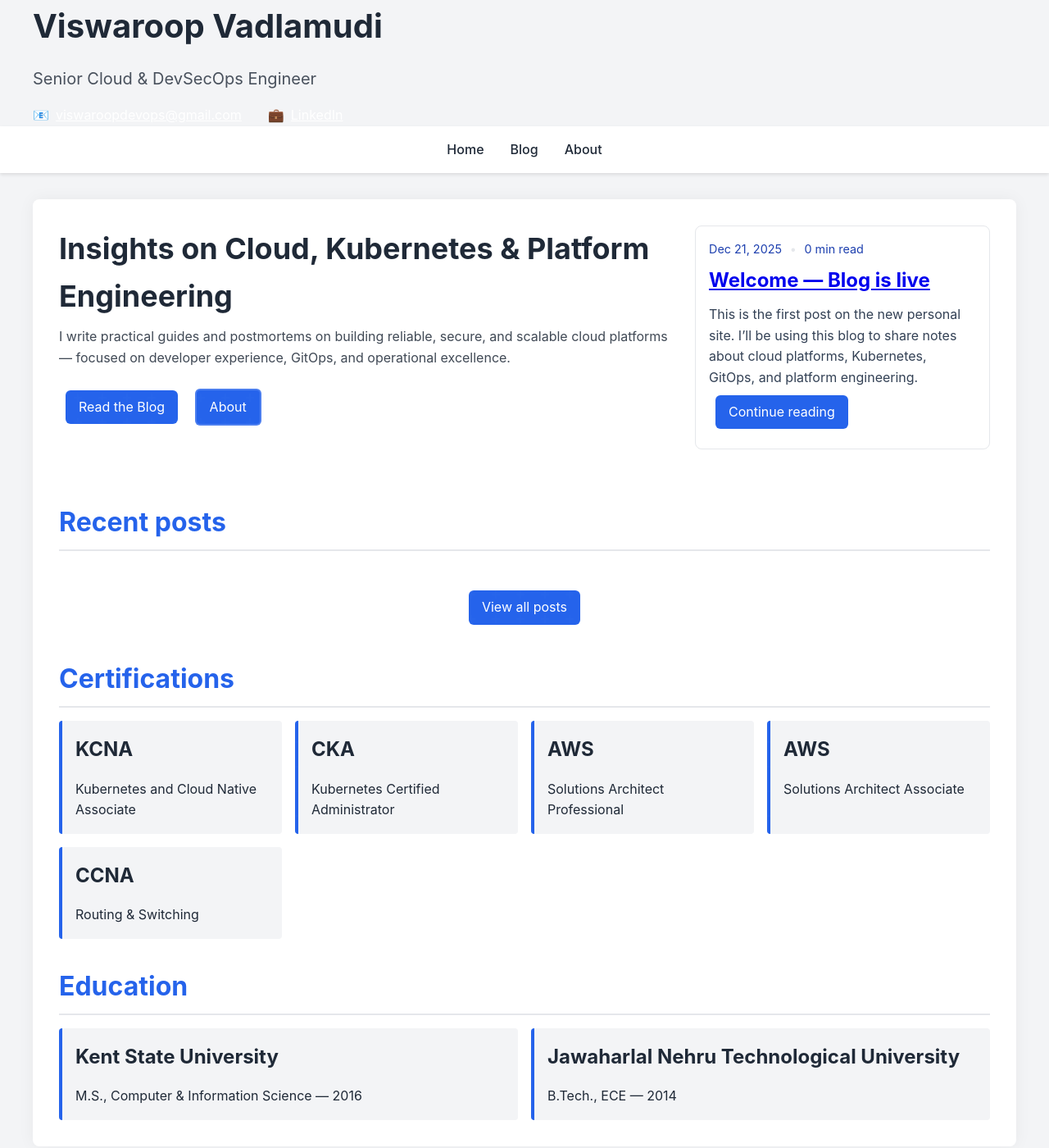
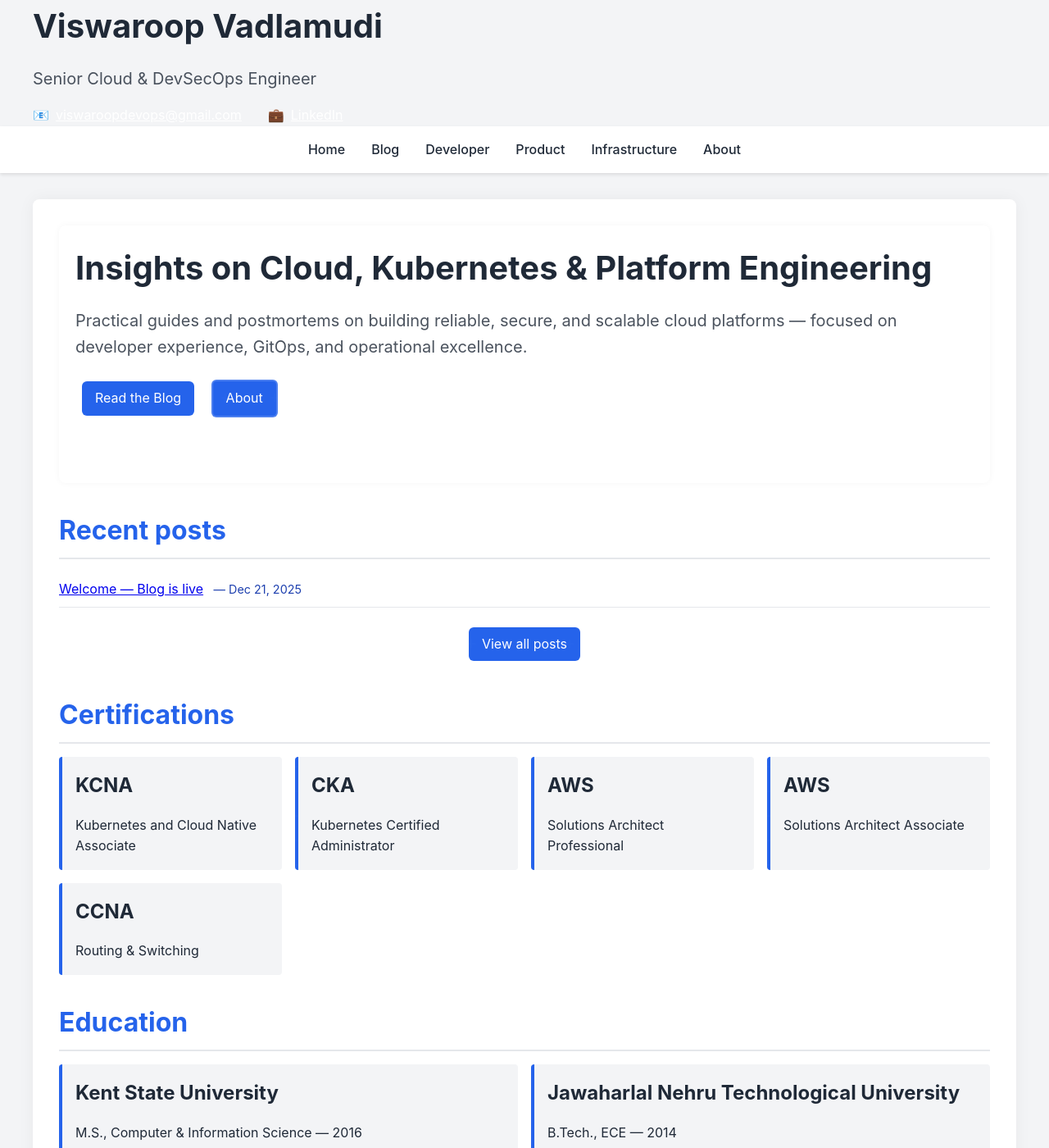
Before and after one commit to vviswaroop/vviswaroop.github.io, a Jekyll site: the page built from index.html, in a window 1280 px wide and 1400 px high. Shown: the whole window at 82% size. Built offline with Jekyll 4.4.1, drawn with Linux system fonts in a browser that asks for light colours.

Commit message:
feat(site): convert homepage to content-first, add topic pages, generate top-tags via CI, move certs to About, a11y tweaks

```diff
--- a/_layouts/default.html
+++ b/_layouts/default.html
@@ -9,6 +9,7 @@
     <link rel="stylesheet" href="{{ '/assets/css/style.css' | relative_url }}">
   </head>
   <body>
+    <a class="skip-link" href="#main-content" style="position:absolute;left:-9999px;top:auto;width:1px;height:1px;overflow:hidden;">Skip to content</a>
     <header>
       <div class="header-background"></div>
       <div class="header-content">
@@ -31,12 +32,14 @@
       <ul>
         <li><a href="/">Home</a></li>
         <li><a href="/blog/">Blog</a></li>
+        <li><a href="/developer/">Developer</a></li>
+        <li><a href="/product/">Product</a></li>
+        <li><a href="/infrastructure/">Infrastructure</a></li>
         <li><a href="/about/">About</a></li>
-
       </ul>
     </nav>
 
-    <main class="container">
+    <main id="main-content" class="container">
       {{ content }}
     </main>
   </body>
--- a/assets/css/style.css
+++ b/assets/css/style.css
@@ -90,6 +90,20 @@ nav {
     z-index: 100;
 }
 
+/* Skip link (a11y) */
+.skip-link:focus {
+    position: static !important;
+    left: auto !important;
+    width: auto !important;
+    height: auto !important;
+    overflow: visible !important;
+    background: var(--primary);
+    color: white;
+    padding: 0.5rem 1rem;
+    border-radius: 4px;
+    z-index: 9999;
+}
+
 nav ul {
     display: flex;
     justify-content: center;
@@ -131,10 +145,10 @@ main.container {
 /* Homepage hero */
 .hero {
     background: white;
-    padding: 2rem;
+    padding: 1.25rem;
     border-radius: 8px;
-    box-shadow: 0 0 12px rgba(0,0,0,0.05);
-    text-align: center;
+    box-shadow: 0 0 8px rgba(0,0,0,0.04);
+    text-align: left;
 }
 
 .btn{
@@ -156,6 +170,8 @@ main.container {
     padding: 0.5rem 0;
     border-bottom: 1px solid var(--border);
 }
+
+.hero-tags .tag{margin-right:0.5rem}
 
 .post-list .meta{font-size:0.9rem;color:var(--secondary);margin-left:0.5rem}
 
--- a/index.html
+++ b/index.html
@@ -5,58 +5,38 @@ title: Home
 
 <!-- Homepage: Blog index -->
 
-<section class="hero-grid">
-  <div class="hero-content">
-    <h1>Insights on Cloud, Kubernetes & Platform Engineering</h1>
-    <p class="lead">I write practical guides and postmortems on building reliable, secure, and scalable cloud platforms — focused on developer experience, GitOps, and operational excellence.</p>
-    <div class="hero-cta">
-      <a class="btn" href="/blog/">Read the Blog</a>
-      <a class="btn btn-outline" href="/about/">About</a>
-    </div>
-    <div class="hero-tags" aria-hidden="true">
-      {%- comment -%} `site.tags` entries are arrays like [name, posts]; sorting by 'last' can try to index arrays with string keys and raise a TypeError in some Jekyll/Liquid versions. Use a safe alphabetical sort instead so the build doesn't break. {%- endcomment -%}
+<section class="hero">
+  <h1>Insights on Cloud, Kubernetes & Platform Engineering</h1>
+  <p class="subtitle">Practical guides and postmortems on building reliable, secure, and scalable cloud platforms — focused on developer experience, GitOps, and operational excellence.</p>
+  <div style="margin-top:1rem;">
+    <a class="btn" href="/blog/">Read the Blog</a>
+    <a class="btn btn-outline" href="/about/">About</a>
+  </div>
+  <div class="hero-tags" aria-hidden="true" style="margin-top:1rem">
+    {%- if site.data.top_tags -%}
+      {% for t in site.data.top_tags %}
+        <span class="tag">{{ t.name }}</span>
+      {% endfor %}
+    {%- else -%}
       {% assign top_tags = site.tags | sort | reverse | slice: 0,6 %}
       {% for tag in top_tags %}
         <span class="tag">{{ tag | first }}</span>
       {% endfor %}
-    </div>
+    {%- endif -%}
   </div>
-
-  <aside class="featured">
-    {% assign featured = site.posts.first %}
-    {% if featured %}
-    <article class="featured-card">
-      <div class="featured-meta">
-        <time datetime="{{ featured.date | date_to_xmlschema }}">{{ featured.date | date: "%b %d, %Y" }}</time>
-        <span class="dot">•</span>
-        <span class="reading-time">{{ featured.content | number_of_words | divided_by:200 | ceil }} min read</span>
-      </div>
-      <h3><a href="{{ featured.url | relative_url }}">{{ featured.title }}</a></h3>
-      <p class="excerpt">{{ featured.excerpt | strip_html | truncate: 160 }}</p>
-      <p><a class="btn" href="{{ featured.url | relative_url }}">Continue reading</a></p>
-    </article>
-    {% else %}
-    <div class="featured-card empty">
-      <h3>No posts yet</h3>
-      <p>Start by creating a post in <code>_posts/</code> and push to publish.</p>
-    </div>
-    {% endif %}
-  </aside>
 </section>
 
-<section id="latest-posts">
+<section id="recent-posts">
   <h2>Recent posts</h2>
-  <div class="post-grid">
-    {% for post in site.posts offset:1 limit:6 %}
-    <article class="post-card">
-      <h4><a href="{{ post.url | relative_url }}">{{ post.title }}</a></h4>
-      <div class="post-meta">{{ post.date | date: "%b %d, %Y" }} <span class="dot">•</span> {{ post.content | number_of_words | divided_by:200 | ceil }} min read</div>
-      <p class="post-excerpt">{{ post.excerpt | strip_html | truncate: 140 }}</p>
-      <p><a class="btn btn-sm" href="{{ post.url | relative_url }}">Read</a></p>
-    </article>
+  <ul class="post-list">
+    {% for post in site.posts limit:8 %}
+      <li>
+        <a href="{{ post.url | relative_url }}">{{ post.title }}</a>
+        <span class="meta">— {{ post.date | date: "%b %d, %Y" }}</span>
+      </li>
     {% endfor %}
-  </div>
-  <p style="text-align:center;margin-top:1.5rem;"><a href="/blog/" class="btn">View all posts</a></p>
+  </ul>
+  <p style="text-align:center;margin-top:1rem;"><a href="/blog/" class="btn">View all posts</a></p>
 </section>
 
 <section id="certifications">
```
Also changed, not shown: about/index.md (+44 -9 lines), developer/index.md (added, +16 -0 lines), infrastructure/index.md (added, +16 -0 lines), product/index.md (added, +16 -0 lines), scripts/generate_top_tags.rb (added, +30 -0 lines), .github/workflows/jekyll-build.yml.
